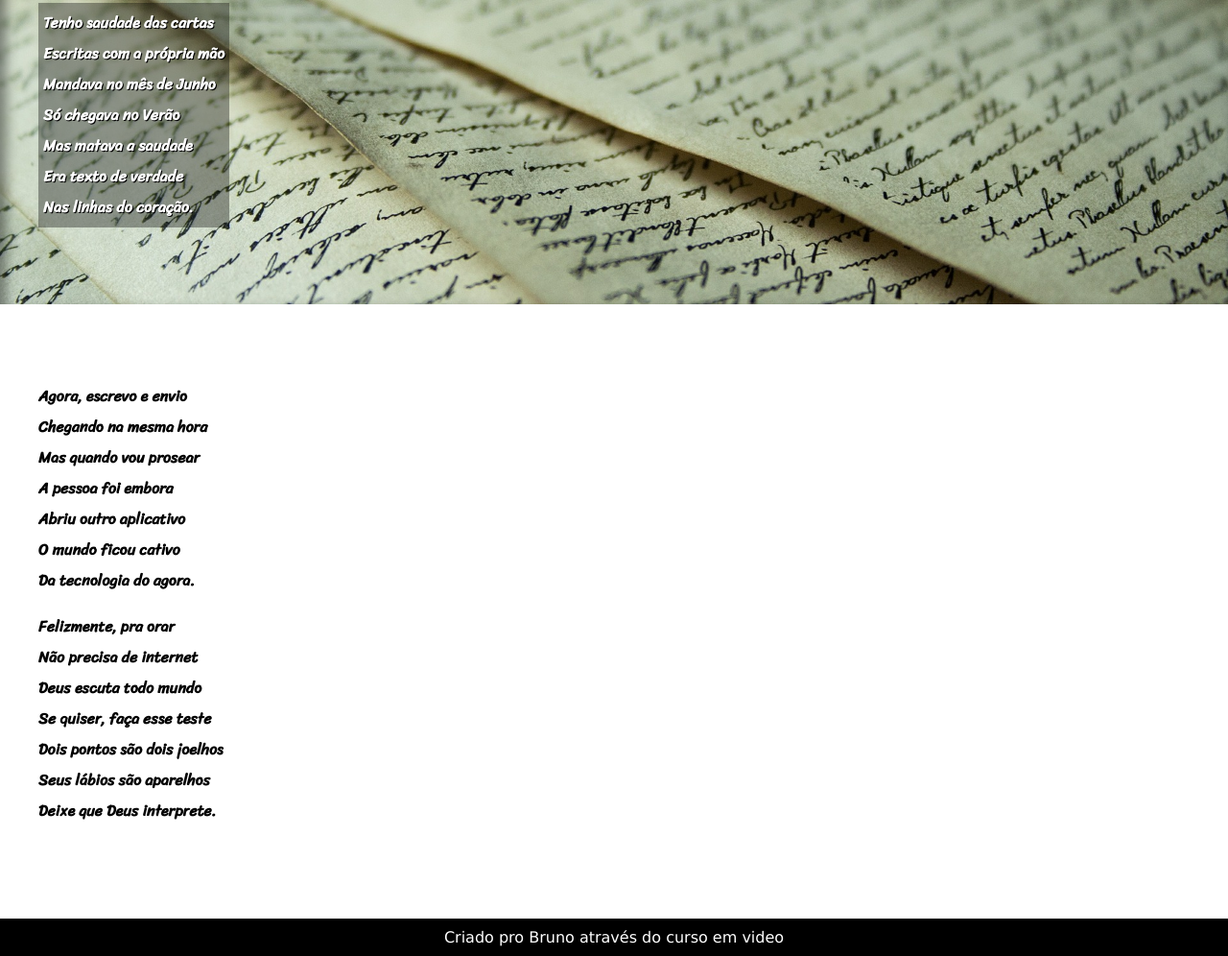
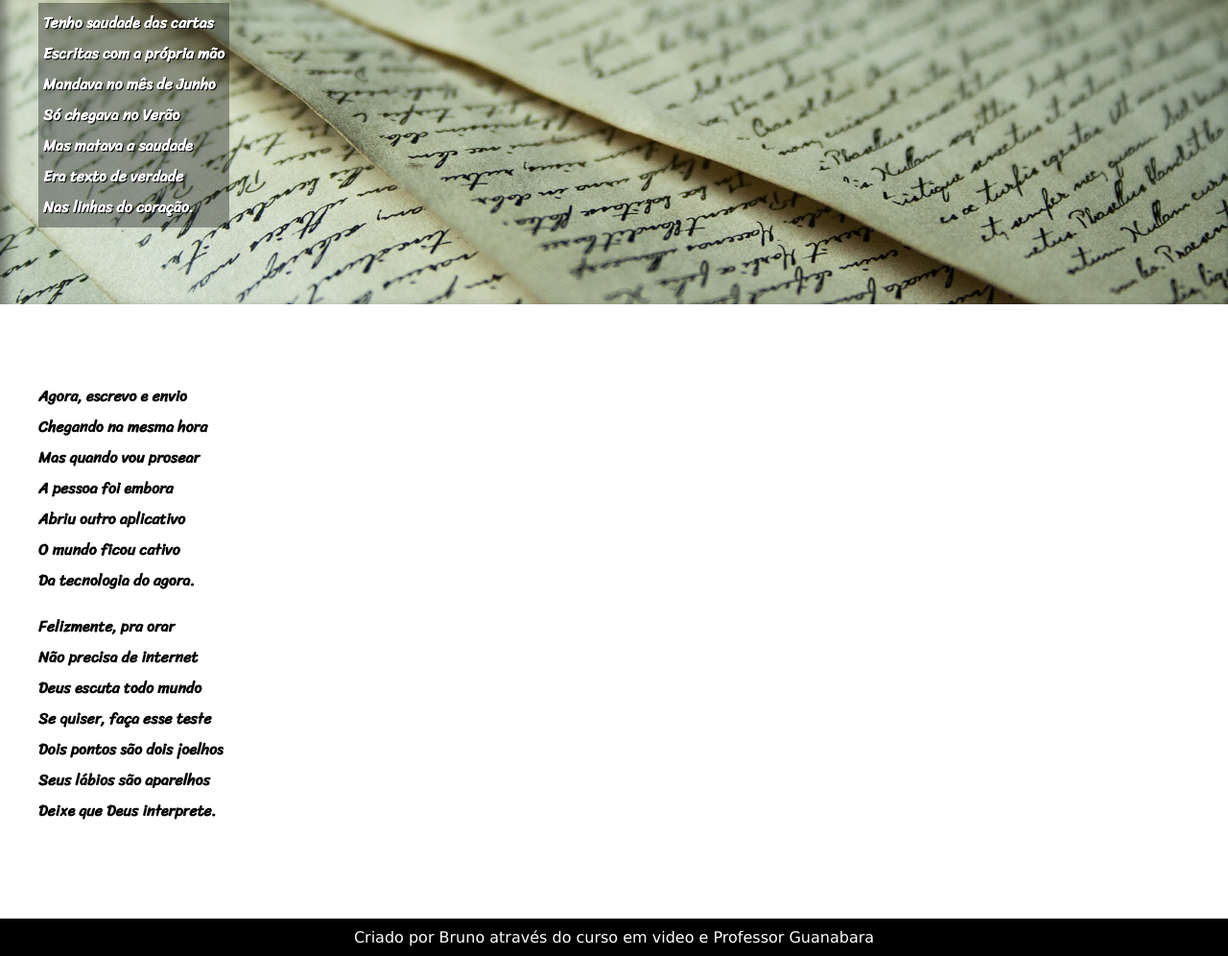
Before and after one commit to Brunos35/Projeto-Cordel, a plain HTML site: page index.html in a window 1280 px wide. Shown: the part 1666-2662 px from the top of the page at 96% size. Drawn offline with Linux system fonts and the light colour scheme.

Commit message:
Update index.html

```diff
--- a/index.html
+++ b/index.html
@@ -87,7 +87,7 @@
 
     </main>
     <footer>
-        <p>Criado pro Bruno através do curso em video</p>
+        <p>Criado por Bruno através do curso em video e Professor Guanabara</p>
     </footer>
 </body>
 </html>
```
